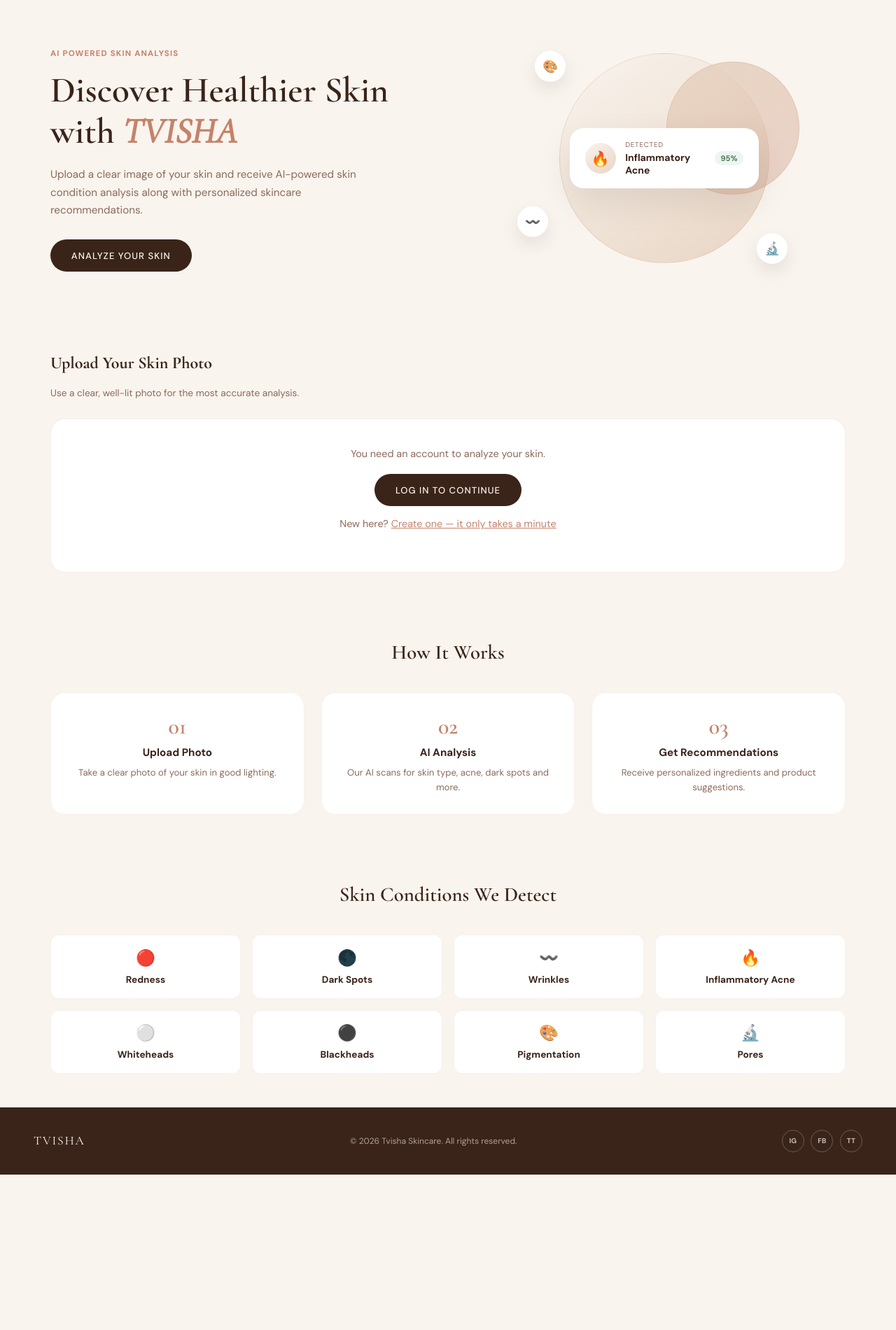
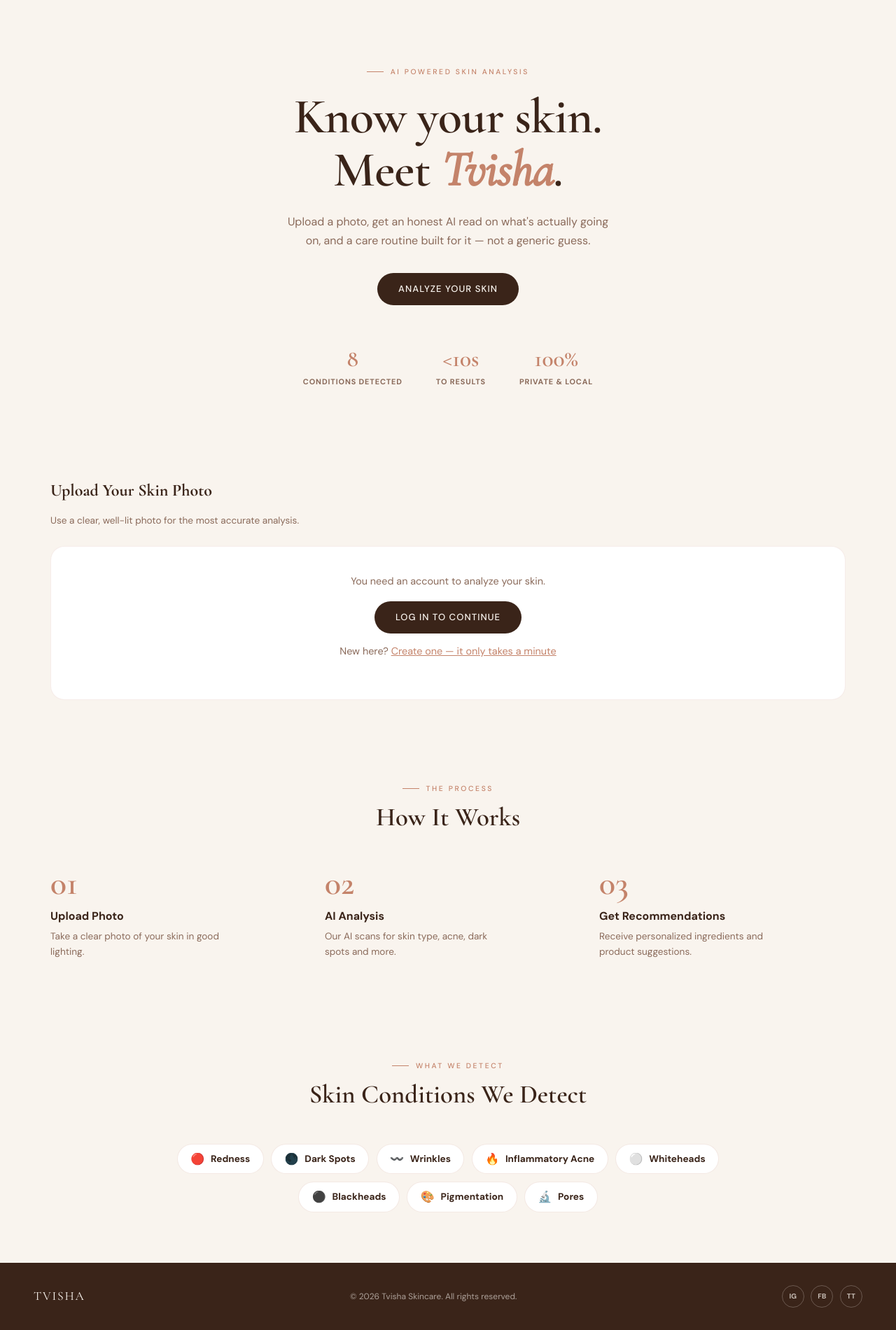
Before and after one commit to sagunadk07/Tvisha-Your-Skincare-Partner, a Flask app: page / in a window 1280 px wide. Shown: the part 67-1967 px from the top of the page at 70% size. Before the commit the page ends 1745 px from the top, so only its background shows below. Run offline with Flask 3, Linux system fonts and the light colour scheme.

Commit message:
Redesign homepage hero: minimal instead of the mock-card/floating-chip gimmick
The mock UI card + floating emoji chips read as a cluttered SaaS-demo
gimmick, not a polished landing page - explicit feedback after seeing
it live.

Replaced with a flatter, editorial, minimal treatment:
- Centered, oversized headline (Cormorant Garamond, up to 4.4rem) with
  tightened copy instead of the mock "product screenshot" visual.
- A plain stat row under the CTA (8 Conditions Detected / <10s To
  Results / 100% Private & Local) - all three numbers reflect what the
  app actually does, not invented marketing claims.
- Condition-detection list changed from a boxed 4-column card grid to
  a flatter wrapping pill/tag row - reads lighter, less "corporate
  feature grid."
- "How It Works" flattened from bordered/shadowed boxes to plain
  numbered text blocks with bigger numbers - less visual chrome, more
  whitespace.
- Both sections now use app.css's shared .eyebrow component above
  their headings (matching about.html's existing pattern) instead of
  inventing another one-off label style.

No JS/behavior changes - all 7 IDs main.js depends on for the upload
flow are untouched. Verified live: old hero-chip/hero-mock/hero-blob
markup fully gone, new elements render, real signup->analyze request
still returns a correct prediction, zero server errors, full pytest
suite (20 tests) still passes.

```diff
--- a/templates/index.html
+++ b/templates/index.html
@@ -3,96 +3,34 @@
 
 {% block extra_css %}
 <style>
-  .hero-section { padding: 4rem 0 3rem; }
-  .hero-content {
-    display: grid;
-    grid-template-columns: 1.1fr 1fr;
-    gap: 3rem;
-    align-items: center;
-  }
-  .hero-tag {
-    display: inline-block;
-    font-size: 0.72rem;
-    font-weight: 600;
-    letter-spacing: 0.1em;
-    text-transform: uppercase;
-    color: var(--rose);
-    margin-bottom: 1rem;
-  }
+  .hero-section { padding: 6rem 0 4rem; text-align: center; }
+  .hero-text { max-width: 700px; margin: 0 auto; }
+  .hero-text .eyebrow { justify-content: center; margin-bottom: 1.25rem; }
   .hero-text h1 {
     font-family: 'Cormorant Garamond', serif;
     font-weight: 600;
-    font-size: clamp(2.2rem, 4vw, 3.2rem);
-    line-height: 1.15;
+    font-size: clamp(2.6rem, 6vw, 4.4rem);
+    line-height: 1.08;
+    letter-spacing: -0.01em;
     color: var(--deep);
-    margin: 0 0 1.2rem;
+    margin: 0 0 1.4rem;
   }
   .hero-text h1 span { color: var(--rose); font-style: italic; }
-  .hero-text p { font-size: 0.95rem; line-height: 1.7; color: var(--muted); margin: 0 0 1.75rem; max-width: 480px; }
-  .hero-image { display: flex; justify-content: center; }
-  .hero-visual {
-    position: relative;
-    width: 100%;
-    max-width: 420px;
-    aspect-ratio: 4 / 3;
-    display: flex; align-items: center; justify-content: center;
+  .hero-text > p { font-size: 1rem; line-height: 1.7; color: var(--muted); margin: 0 auto 2rem; max-width: 480px; }
+
+  .hero-stats { display: flex; justify-content: center; gap: 3rem; margin-top: 3.5rem; flex-wrap: wrap; }
+  .hero-stat { text-align: center; }
+  .hero-stat-num {
+    display: block;
+    font-family: 'Cormorant Garamond', serif;
+    font-size: 2.1rem; font-weight: 600;
+    color: var(--rose);
   }
-  .hero-blob {
-    position: absolute;
-    width: 300px; height: 300px;
-    border-radius: 50%;
-    background: linear-gradient(145deg, var(--cream), var(--blush));
-    border: 1px solid rgba(196,131,106,0.2);
+  .hero-stat-label {
+    font-size: 0.68rem; font-weight: 600;
+    text-transform: uppercase; letter-spacing: 0.08em;
+    color: var(--muted);
   }
-  .hero-blob--accent {
-    width: 190px; height: 190px;
-    top: 6%; right: 4%;
-    background: linear-gradient(145deg, var(--blush), rgba(196,131,106,0.3));
-  }
-  .hero-mock-card {
-    position: relative;
-    z-index: 2;
-    display: flex; align-items: center; gap: 0.85rem;
-    background: var(--white);
-    border-radius: var(--r-lg);
-    box-shadow: 0 20px 48px var(--shadow);
-    padding: 1.1rem 1.35rem;
-    max-width: 270px;
-  }
-  .hero-mock-icon {
-    width: 44px; height: 44px; flex-shrink: 0;
-    border-radius: 50%;
-    background: linear-gradient(145deg, var(--cream), var(--blush));
-    display: flex; align-items: center; justify-content: center;
-    font-size: 1.3rem;
-  }
-  .hero-mock-label { font-size: 0.62rem; text-transform: uppercase; letter-spacing: 0.08em; color: var(--muted); margin: 0; }
-  .hero-mock-value { font-size: 0.88rem; font-weight: 700; color: var(--deep); margin: 0.15rem 0 0; }
-  .hero-mock-confidence {
-    margin-left: auto;
-    font-size: 0.7rem; font-weight: 700;
-    color: var(--green);
-    background: var(--green-light);
-    padding: 0.2rem 0.55rem;
-    border-radius: 20px;
-    flex-shrink: 0;
-    white-space: nowrap;
-  }
-  .hero-chip {
-    position: absolute;
-    width: 44px; height: 44px;
-    border-radius: 50%;
-    background: var(--white);
-    box-shadow: 0 10px 24px var(--shadow);
-    display: flex; align-items: center; justify-content: center;
-    font-size: 1.1rem;
-    animation: hero-float 4s ease-in-out infinite;
-  }
-  .hero-chip--1 { top: 4%; left: 6%; animation-delay: 0s; }
-  .hero-chip--2 { bottom: 12%; left: 0%; animation-delay: 1.3s; }
-  .hero-chip--3 { bottom: 2%; right: 8%; animation-delay: 2.6s; }
-  @keyframes hero-float { 0%, 100% { transform: translateY(0); } 50% { transform: translateY(-10px); } }
-  @media (prefers-reduced-motion: reduce) { .hero-chip { animation: none; } }
 
   .upload-subtitle { font-size: 0.85rem; color: var(--muted); margin: 0.4rem 0 1.75rem; }
 
@@ -135,49 +73,47 @@
   .login-prompt p { color: var(--muted); font-size: 0.9rem; margin: 0 0 1.25rem; }
   .login-prompt .btn { margin-bottom: 1rem; }
 
-  .how-it-works, .conditions { padding: 3rem 0; }
-  .how-it-works h2, .conditions h2 {
+  .section-head { text-align: center; margin-bottom: 3rem; }
+  .section-head .eyebrow { justify-content: center; margin-bottom: 0.75rem; }
+  .section-head h2 {
     font-family: 'Cormorant Garamond', serif;
-    font-size: 1.8rem; font-weight: 600;
-    color: var(--deep); text-align: center; margin: 0 0 2.5rem;
+    font-size: clamp(1.7rem, 3vw, 2.3rem); font-weight: 600;
+    color: var(--deep); margin: 0;
   }
-  .steps { display: grid; grid-template-columns: repeat(3, 1fr); gap: 1.5rem; }
-  .step {
-    background: var(--white);
-    border: 1px solid rgba(196,131,106,0.12);
-    border-radius: var(--r-lg);
-    padding: 1.75rem;
-    text-align: center;
-  }
+
+  .how-it-works, .conditions { padding: 4.5rem 0; }
+
+  .steps { display: grid; grid-template-columns: repeat(3, 1fr); gap: 2.5rem; }
+  .step { text-align: left; }
   .step-number {
     display: block;
     font-family: 'Cormorant Garamond', serif;
-    font-size: 2rem; font-weight: 600; color: var(--rose);
-    margin-bottom: 0.5rem;
+    font-size: 3rem; font-weight: 600; line-height: 1;
+    color: var(--rose);
+    margin-bottom: 0.75rem;
   }
-  .step h3 { font-size: 0.95rem; color: var(--deep); margin: 0 0 0.5rem; }
-  .step p { font-size: 0.82rem; color: var(--muted); line-height: 1.6; margin: 0; }
+  .step h3 { font-size: 1rem; color: var(--deep); margin: 0 0 0.5rem; }
+  .step p { font-size: 0.85rem; color: var(--muted); line-height: 1.65; margin: 0; max-width: 260px; }
 
-  .condition-cards { display: grid; grid-template-columns: repeat(4, 1fr); gap: 1rem; }
-  .condition-card {
+  .condition-tags { display: flex; flex-wrap: wrap; justify-content: center; gap: 0.65rem; max-width: 780px; margin: 0 auto; }
+  .condition-tag {
+    display: inline-flex; align-items: center; gap: 0.55rem;
+    padding: 0.65rem 1.15rem;
+    border-radius: 999px;
     background: var(--white);
-    border: 1px solid rgba(196,131,106,0.12);
-    border-radius: var(--r);
-    padding: 1.1rem 1rem;
-    text-align: center;
-    font-size: 0.85rem;
-    font-weight: 600;
+    border: 1px solid rgba(196,131,106,0.18);
+    font-size: 0.85rem; font-weight: 600;
     color: var(--deep);
-    transition: transform 0.2s ease, box-shadow 0.2s ease;
+    transition: background 0.2s ease, border-color 0.2s ease, transform 0.2s ease;
   }
-  .condition-card:hover { transform: translateY(-3px); box-shadow: 0 12px 28px var(--shadow); }
-  .condition-icon { display: block; font-size: 1.4rem; margin-bottom: 0.5rem; }
+  .condition-tag:hover { background: var(--blush); border-color: var(--rose); transform: translateY(-2px); }
+  .condition-tag-icon { font-size: 1rem; }
 
   @media (max-width: 900px) {
-    .hero-content { grid-template-columns: 1fr; }
-    .hero-image { order: -1; }
+    .hero-stats { gap: 1.75rem; }
     .steps { grid-template-columns: 1fr; }
-    .condition-cards { grid-template-columns: 1fr 1fr; }
+    .step { text-align: center; }
+    .step p { margin: 0 auto; }
   }
 </style>
 {% endblock %}
@@ -189,41 +125,32 @@
 ========================== -->
 <section class="hero-section">
   <div class="container">
-    <div class="hero-content">
-      <!-- Left Side -->
     <div class="hero-text">
-        <span class="hero-tag">
-          AI Powered Skin Analysis
-        </span>
+      <span class="eyebrow">AI Powered Skin Analysis</span>
       <h1>
-          Discover Healthier Skin with
-          <span>TVISHA</span>
+        Know your skin.<br>
+        Meet <span>Tvisha</span>.
       </h1>
       <p>
-          Upload a clear image of your skin and receive AI-powered
-          skin condition analysis along with personalized skincare
-          recommendations.
+        Upload a photo, get an honest AI read on what's actually going on,
+        and a care routine built for it — not a generic guess.
       </p>
       <a href="#upload" class="btn btn-dark">
         Analyze Your Skin
       </a>
+
+      <div class="hero-stats">
+        <div class="hero-stat">
+          <span class="hero-stat-num">8</span>
+          <span class="hero-stat-label">Conditions Detected</span>
         </div>
-      <!-- Right Side -->
-      <div class="hero-image">
-        <div class="hero-visual">
-          <div class="hero-blob"></div>
-          <div class="hero-blob hero-blob--accent"></div>
-          <span class="hero-chip hero-chip--1">🎨</span>
-          <span class="hero-chip hero-chip--2">〰️</span>
-          <span class="hero-chip hero-chip--3">🔬</span>
-          <div class="hero-mock-card">
-            <div class="hero-mock-icon">🔥</div>
-            <div>
-              <p class="hero-mock-label">Detected</p>
-              <p class="hero-mock-value">Inflammatory Acne</p>
+        <div class="hero-stat">
+          <span class="hero-stat-num">&lt;10s</span>
+          <span class="hero-stat-label">To Results</span>
         </div>
-            <span class="hero-mock-confidence">95%</span>
-          </div>
+        <div class="hero-stat">
+          <span class="hero-stat-num">100%</span>
+          <span class="hero-stat-label">Private &amp; Local</span>
         </div>
       </div>
     </div>
@@ -277,7 +204,10 @@
 ========================== -->
 <section class="how-it-works reveal" id="how-it-works">
   <div class="container">
+    <div class="section-head">
+      <span class="eyebrow">The Process</span>
       <h2>How It Works</h2>
+    </div>
     <div class="steps">
       <div class="step">
         <span class="step-number">01</span>
@@ -303,17 +233,19 @@
 ========================== -->
 <section class="conditions reveal" id="conditions">
   <div class="container">
+    <div class="section-head">
+      <span class="eyebrow">What We Detect</span>
       <h2>Skin Conditions We Detect</h2>
-    <div class="condition-cards">
-      <div class="condition-card"><span class="condition-icon">🔴</span>Redness</div>
-      <div class="condition-card"><span class="condition-icon">🌑</span>Dark Spots</div>
-      <div class="condition-card"><span class="condition-icon">〰️</span>Wrinkles</div>
-      <div class="condition-card"><span class="condition-icon">🔥</span>Inflammatory Acne</div>
-      <div class="condition-card"><span class="condition-icon">⚪</span>Whiteheads</div>
-      <div class="condition-card"><span class="condition-icon">⚫</span>Blackheads</div>
-      <div class="condition-card"><span class="condition-icon">🎨</span>Pigmentation</div>
-      <div class="condition-card"><span class="condition-icon">🔬</span>Pores</div>
-
+    </div>
+    <div class="condition-tags">
+      <span class="condition-tag"><span class="condition-tag-icon">🔴</span>Redness</span>
+      <span class="condition-tag"><span class="condition-tag-icon">🌑</span>Dark Spots</span>
+      <span class="condition-tag"><span class="condition-tag-icon">〰️</span>Wrinkles</span>
+      <span class="condition-tag"><span class="condition-tag-icon">🔥</span>Inflammatory Acne</span>
+      <span class="condition-tag"><span class="condition-tag-icon">⚪</span>Whiteheads</span>
+      <span class="condition-tag"><span class="condition-tag-icon">⚫</span>Blackheads</span>
+      <span class="condition-tag"><span class="condition-tag-icon">🎨</span>Pigmentation</span>
+      <span class="condition-tag"><span class="condition-tag-icon">🔬</span>Pores</span>
     </div>
   </div>
 </section>
```
Lines whose indentation alone changed are shown as unchanged.
